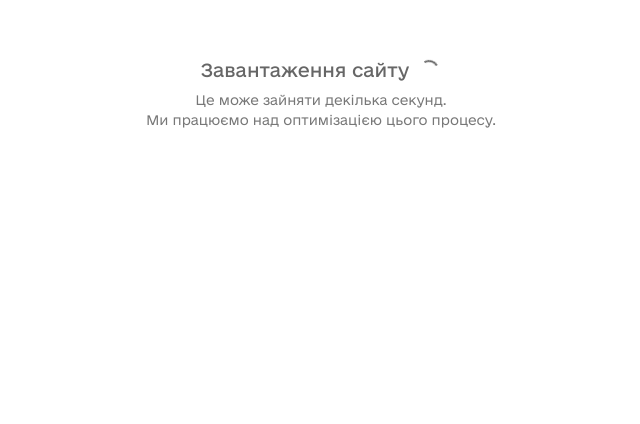
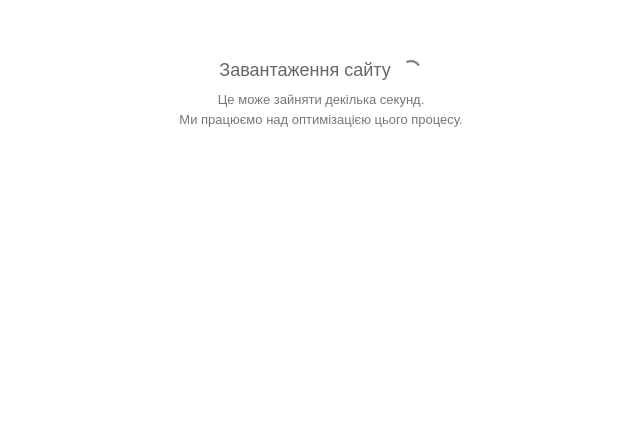
Before and after one commit to pavlostarovoit/test, a plain HTML site: page index.html in a window 1280 px wide. Shown: the part 306-730 px from the top of the page, without its empty margins (319-959 px from the left). Drawn offline with Linux system fonts and the light colour scheme.

Commit message:
Add files via upload

```diff
--- a/style.css
+++ b/style.css
@@ -1,19 +1,17 @@
 @font-face {
-    font-family: e-Ukraine-Light;
-    src: url(/fonts/e-Ukraine-Light.eot) format('embedded-opentype'), /* IE6-IE8 */
-    url(/fonts/e-Ukraine-Light.woff) format('woff'), /* Modern Browsers */
-    url(/fonts/e-Ukraine-Light.ttf)  format('truetype'), /* Safari, Android, iOS */
-    url(/fonts/e-Ukraine-Light.svg#svgFontName) format('svg'), /* Legacy iOS */
-    url(/fonts/e-Ukraine-Light.eot); /* IE9 Compat Modes */
+    font-family: e-Ukraine-Light, sans-serif;
+    src: url(https://github.com/pavlostarovoit/test/raw/main/Fonts/e-Ukraine-Light.woff) format('woff'), /* Modern Browsers */
+    url(https://github.com/pavlostarovoit/test/raw/main/Fonts/e-Ukraine-Light.ttf) format('truetype'), /* Safari, Android, iOS */
+    url(https://github.com/pavlostarovoit/test/raw/main/Fonts/e-Ukraine-Light.svg#svgFontName) format('svg'), /* Legacy iOS */
+    url(https://github.com/pavlostarovoit/test/raw/main/Fonts/e-Ukraine-Light.eot); /* IE9 Compat Modes */
 }
 
 @font-face {
-    font-family: e-Ukraine-Regular;
-    src: url(/fonts/e-Ukraine-Regular.eot) format('embedded-opentype'), /* IE6-IE8 */
-    url(/fonts/e-Ukraine-Regular.woff) format('woff'), /* Modern Browsers */
-    url(/fonts/e-Ukraine-Regular.ttf)  format('truetype'), /* Safari, Android, iOS */
-    url(/fonts/e-Ukraine-Regular.svg#svgFontName) format('svg'), /* Legacy iOS */
-    url(/fonts/e-Ukraine-Regular.eot); /* IE9 Compat Modes */
+    font-family: e-Ukraine-Regular, sans-serif;
+    src: url(https://github.com/pavlostarovoit/test/raw/main/Fonts/e-Ukraine-Regular.woff) format('woff'), /* Modern Browsers */
+url(https://github.com/pavlostarovoit/test/raw/main/Fonts/e-Ukraine-Regular.ttf) format('truetype'), /* Safari, Android, iOS */
+url(https://github.com/pavlostarovoit/test/raw/main/Fonts/e-Ukraine-Regular.svg#svgFontName) format('svg'), /* Legacy iOS */
+url(https://github.com/pavlostarovoit/test/raw/main/Fonts/e-Ukraine-Regular.eot); /* IE9 Compat Modes */
 }
 
 body, html {
```
